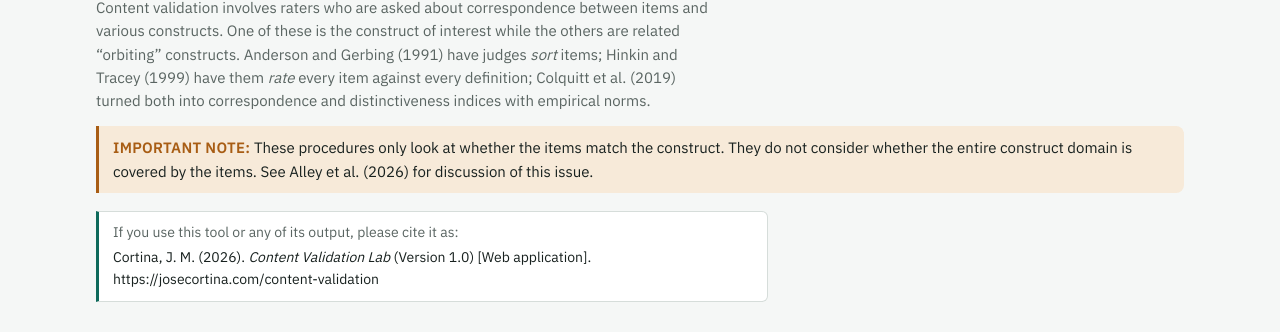
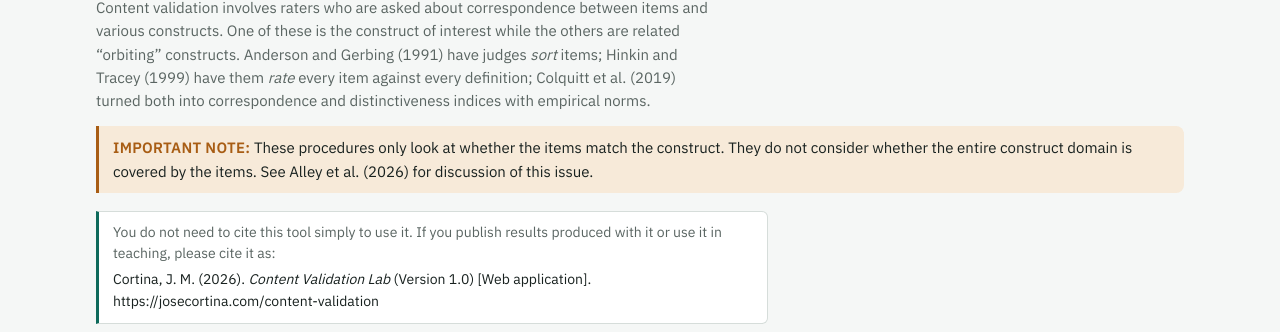
Before and after one commit to cortina16-oss/content-validity-lab, a plain HTML site: page index.html in a window 1280 px wide. Shown: the part 123-455 px from the top of the page. Drawn offline with Linux system fonts and the light colour scheme.

Commit message:
Clarify when the tool should be cited
Co-Authored-By: Claude Opus 5.5 <noreply@anthropic.com>
Claude-Session: https://claude.ai/code/session_01HjYzJfbBDRZpcvUp3QT8g2

```diff
--- a/index.html
+++ b/index.html
@@ -150,7 +150,7 @@ footer{border-top:1px solid var(--rule);padding-top:16px}
   <h1>Content Validation Lab</h1>
   <p class="muted">Content validation involves raters who are asked about correspondence between items and various constructs. One of these is the construct of interest while the others are related “orbiting” constructs. Anderson and Gerbing (1991) have judges <em>sort</em> items; Hinkin and Tracey (1999) have them <em>rate</em> every item against every definition; Colquitt et al. (2019) turned both into correspondence and distinctiveness indices with empirical norms.</p>
   <p class="important"><strong>IMPORTANT NOTE:</strong> These procedures only look at whether the items match the construct. They do not consider whether the entire construct domain is covered by the items. See Alley et al. (2026) for discussion of this issue.</p>
-  <div class="cite-box">If you use this tool or any of its output, please cite it as: <span class="cite-box-ref">Cortina, J. M. (2026). <i>Content Validation Lab</i> (Version 1.0) [Web application]. https://josecortina.com/content-validation</span></div>
+  <div class="cite-box">You do not need to cite this tool simply to use it. If you publish results produced with it or use it in teaching, please cite it as: <span class="cite-box-ref">Cortina, J. M. (2026). <i>Content Validation Lab</i> (Version 1.0) [Web application]. https://josecortina.com/content-validation</span></div>
   <h2 style="margin-top:6px">Using this tool</h2>
   <p>Edit the constructs, items, and data below; every number recomputes.</p>
   <p>Suppose that we are doing a content validation of a measure of work engagement and that we are using job involvement and intrinsic motivation as orbiting constructs.</p>
```
